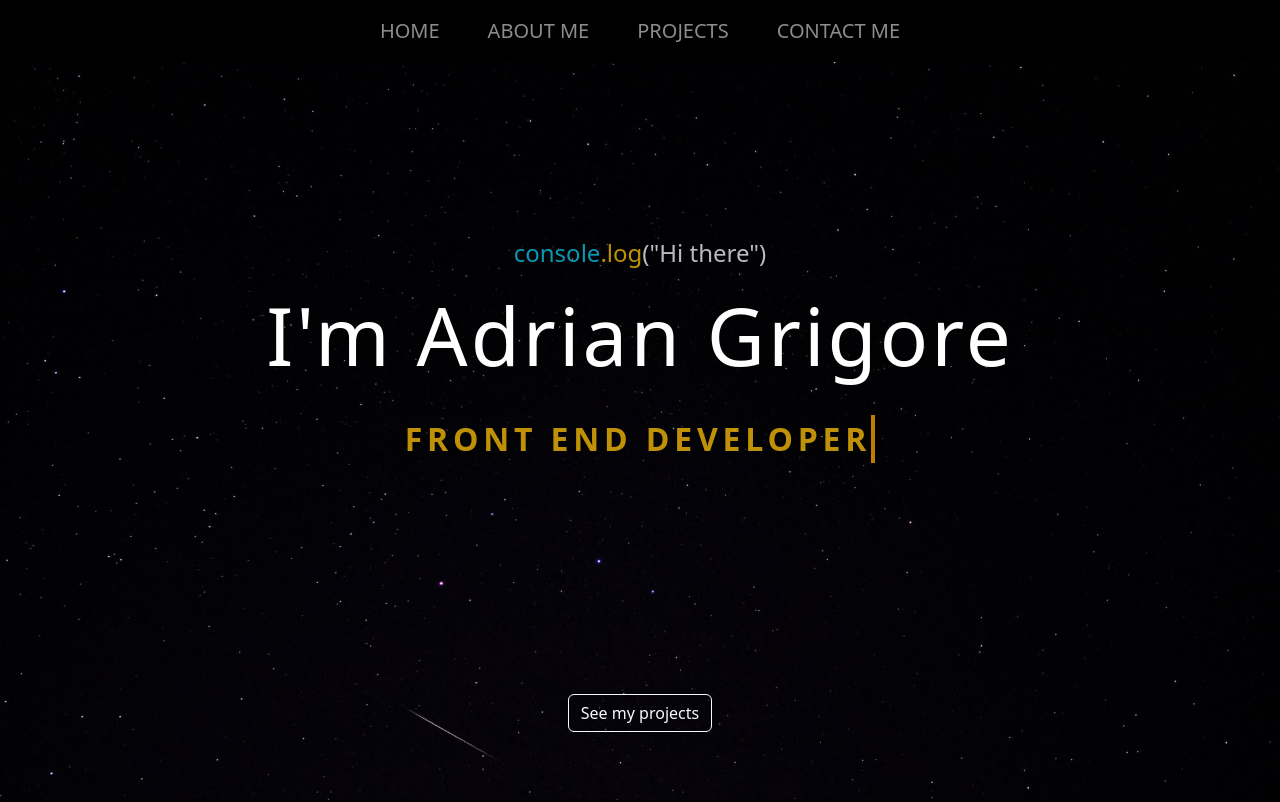
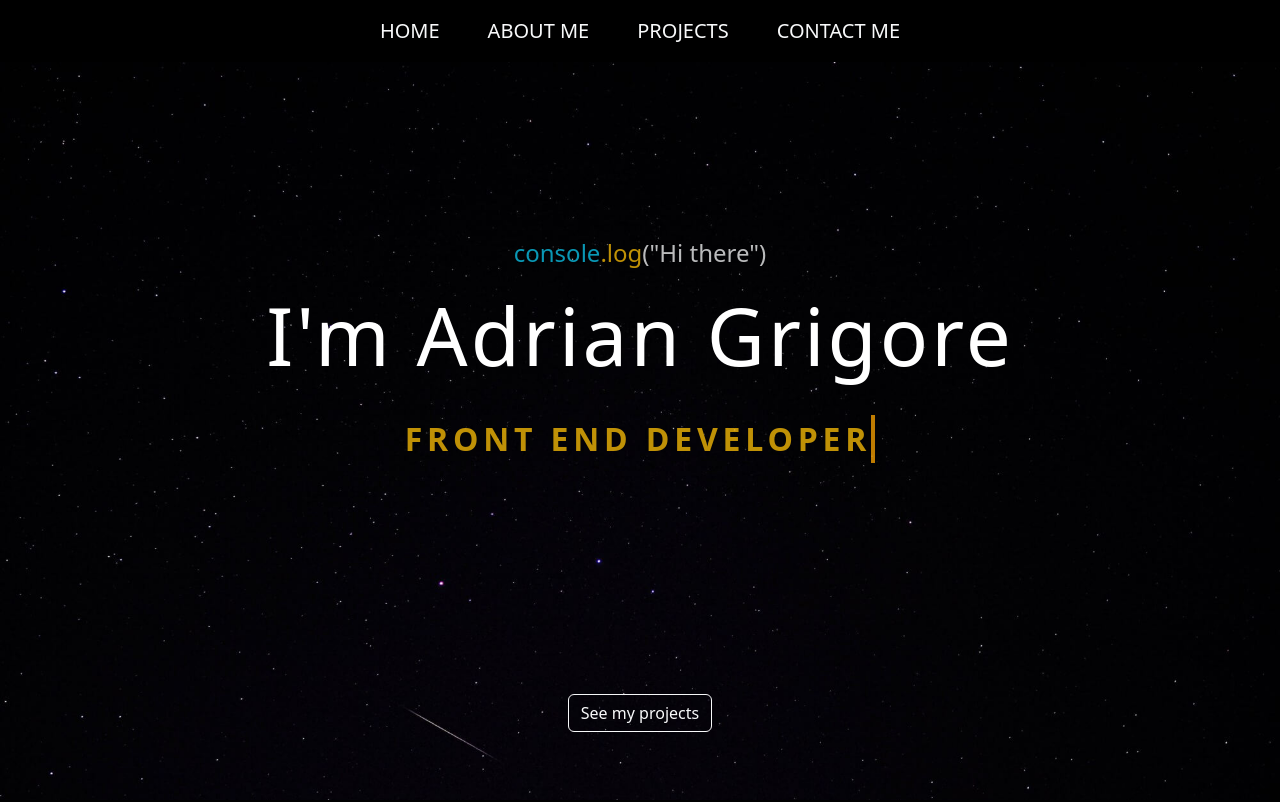
Before and after one commit to AdriandGrigore/PortofolioWebsite, a React (Create React App) app: page / in a window 1280 px wide. Shown: the top 802 px of the page. Built offline with nearby package versions, Linux system fonts and the light colour scheme.

Commit message:
Navbar css added

```diff
--- a/src/components/Navbar.js
+++ b/src/components/Navbar.js
@@ -1,6 +1,7 @@
 import React from 'react'
 import { Container, Nav, NavLink } from 'react-bootstrap'
 import NavBar from 'react-bootstrap/Navbar'
+import "../css/Navbar.css"
 
 function Navbar() {
     const navLinks = [{
@@ -21,7 +22,7 @@ function Navbar() {
     }]
 
     return (
-        <NavBar bg='black' variant="dark" className='py-0' expand="md" fixed="top">
+        <NavBar bg='black' className='py-0' expand="md" fixed="top">
             <Container fluid className='p-2'>
                 <NavBar.Toggle aria-controls="mobile-menu" id="navTogg" className='ms-auto' />
                 <NavBar.Collapse id="mobile-menu" className='justify-content-center'>
@@ -31,7 +32,7 @@ function Navbar() {
                                 <NavLink
                                     key={index}
                                     href={link.ref}
-                                    className='fs-5 my-2 my-md-0 mx-md-3'
+                                    className='fs-5 my-2 my-md-0 mx-md-3 link-light navLinks'
                                     onClick={() => {
                                         if (window.innerWidth <= 767) {
                                             document.getElementById("navTogg").click()
--- /dev/null
+++ b/src/css/Navbar.css
@@ -0,0 +1,3 @@
+.navLinks:hover {
+  color: rgb(160, 160, 160) !important;
+}
```
